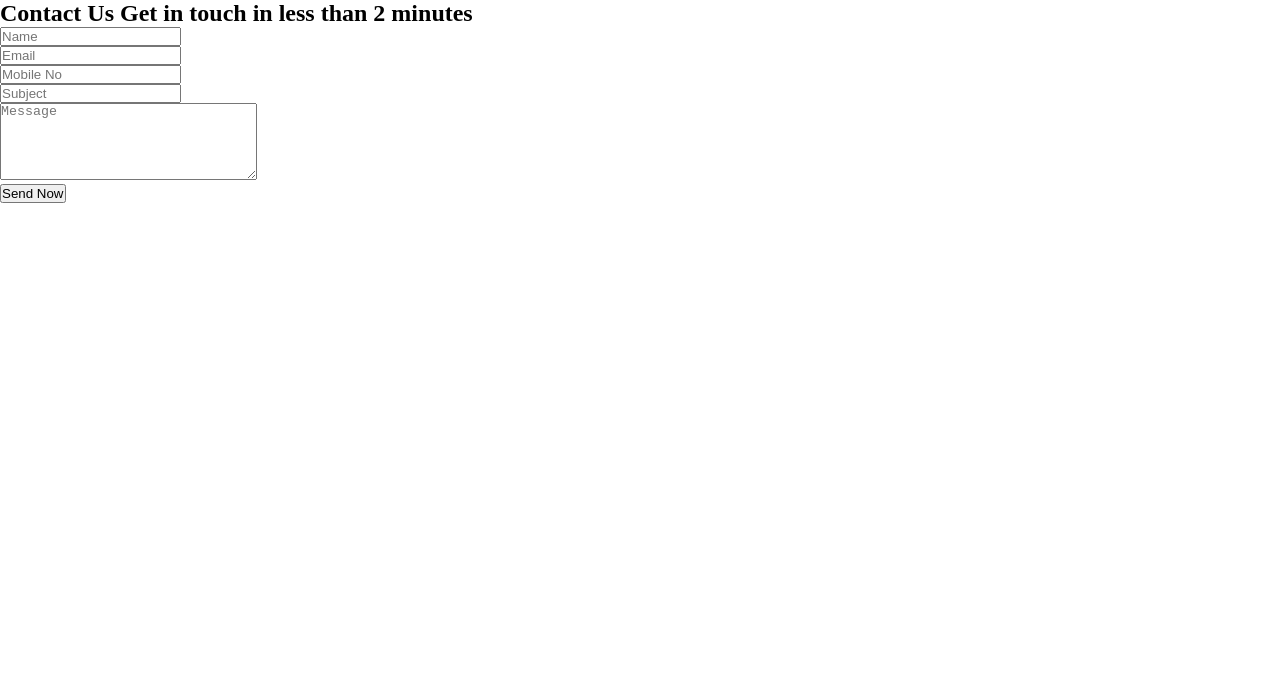
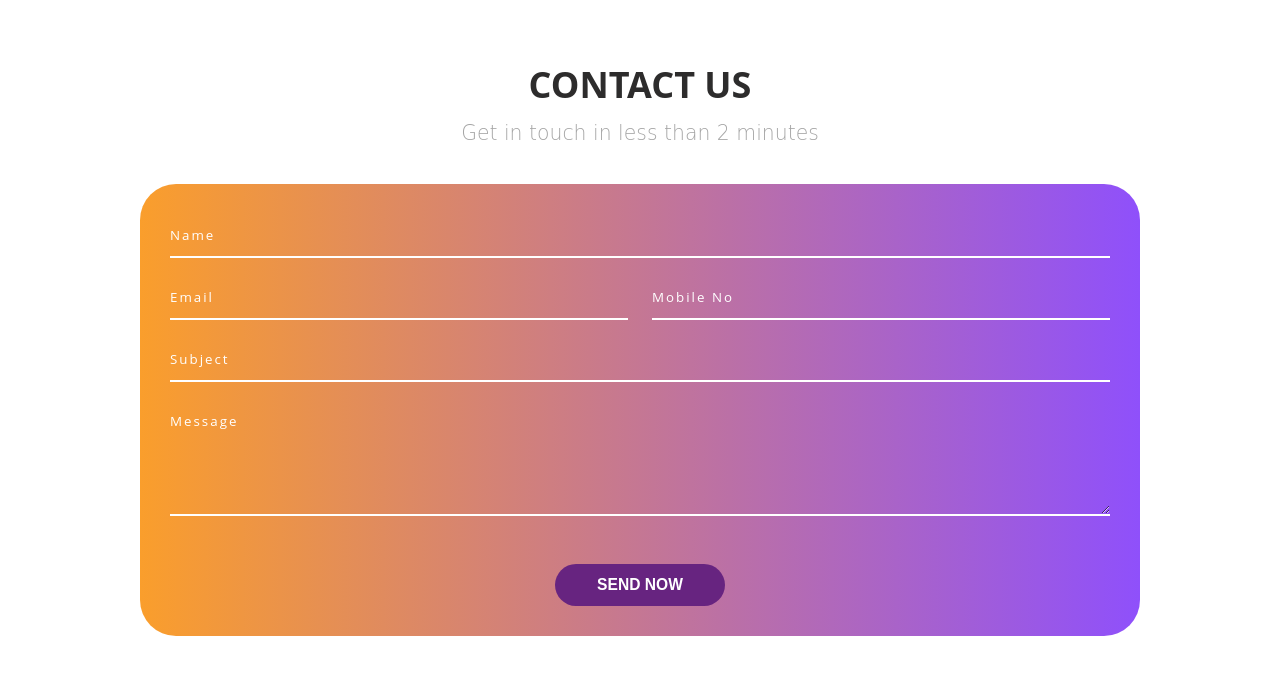
Before and after one commit to HarleyOtos/contact_form, a plain HTML site: page index.html in a window 1280 px wide. Drawn offline with Linux system fonts and the light colour scheme.

Commit message:
the form styling

```diff
--- a/styles.css
+++ b/styles.css
@@ -9,3 +9,171 @@
   padding: 0;
   box-sizing: border-box;
 }
+
+:root {
+  --dark-color: #2d2c2c;
+  --purple-solid: #672480;
+  --purple-light: #8f50fb;
+  --yellow-solid: #fa9e2c;
+  --gradient-color: linear-gradient(to right, var(--yellow-solid), var(--purple-light));
+  --gradient-color-alt: linear-gradient(to right, var(--purple-light), var(--yellow-solid));
+}
+
+/* Global Style */
+html {
+  font-size: 12px;
+}
+
+body {
+  font-family: 'Open Sans', 'sans-serif';
+  font-size: 1.6rem;
+  color: var(--dark-color);
+}
+
+section {
+  padding: 5rem 0;
+}
+
+/* Container style */
+.container {
+  width: 80%;
+  max-width: 120rem;
+  padding: 0 1rem;
+  margin: 0 auto;
+}
+
+.section-head {
+  text-align: center;
+  margin-bottom: 3rem;
+}
+
+.heading {
+  display: block;
+  font-size: 3rem;
+  text-transform: uppercase;
+}
+
+.sub-heading {
+  font-size: 1.7rem;
+  font-family: 'courgette', cursive;
+  font-weight: 300;
+  color: #a5a5a5;
+}
+
+.contact {
+  display: flex;
+  justify-content: center;
+}
+
+.contact-form {
+  width: 100%;
+  background-image: var(--gradient-color);
+  padding: 2.5rem;
+  border-radius: 3rem;
+}
+
+.contact-form .input {
+  display: block;
+  background-color: transparent;
+  color: #fff;
+  font-weight: normal;
+  border-bottom: 2px solid #fff;
+  padding-left: 0;
+}
+
+.input-group {
+  margin-bottom: 1.5rem;
+  display: block;
+}
+
+.input {
+  outline: none;
+  border: none;
+  width: 100%;
+  min-width: 4rem;
+  padding: 1rem;
+  font-weight: bold;
+  color: #a5a5a5;
+  letter-spacing: 2px;
+  font-family: 'Open Sans', 'sans-serif';
+}
+
+::placeholder {
+  color: inherit;
+}
+
+.bar {
+  display: block;
+  position: relative;
+}
+
+.bar::after {
+  content: "";
+  position: absolute;
+  left: 0;
+  bottom: 0;
+  width: 100%;
+  height: 3px;
+  background-color: var(--purple-light);
+  transform: scaleX(0);
+  transform-origin: left;
+  transition: tranform .5s;
+}
+
+.contact-form .input:focus+.bar::after {
+  transform: scaleX(1);
+}
+
+.btn-div {
+  display: flex;
+  justify-content: center;
+}
+
+.btn {
+  color: #fff;
+  font-size: 1.3rem;
+  font-weight: bold;
+  text-transform: uppercase;
+  padding: 1rem 3.5rem;
+  border: none;
+  border-radius: 10rem;
+  align-items: center;
+  display: inline-flex;
+}
+
+.form-btn {
+  margin-top: 2.5rem;
+  cursor: pointer;
+  background-color: var(--purple-solid);
+}
+
+.form-btn:hover {
+  background-color: var(--purple-light);
+  color: #fff;
+}
+
+.dots {
+  font-size: 2.4rem;
+  margin-left: .5rem;
+  opacity: .75;
+}
+
+@media screen and (min-width: 768px) {
+  .contact-form {
+    flex: 0 0 50%;
+    align-self: flex-start;
+  }
+
+  .input-group-wrap {
+    display: flex;
+  }
+
+  .input-group-wrap .input-group {
+    width: 50%;
+    margin-right: 2rem;
+  }
+
+  .input-group-wrap .input-group:last-child {
+    margin-right: 0;
+  }
+}
```
